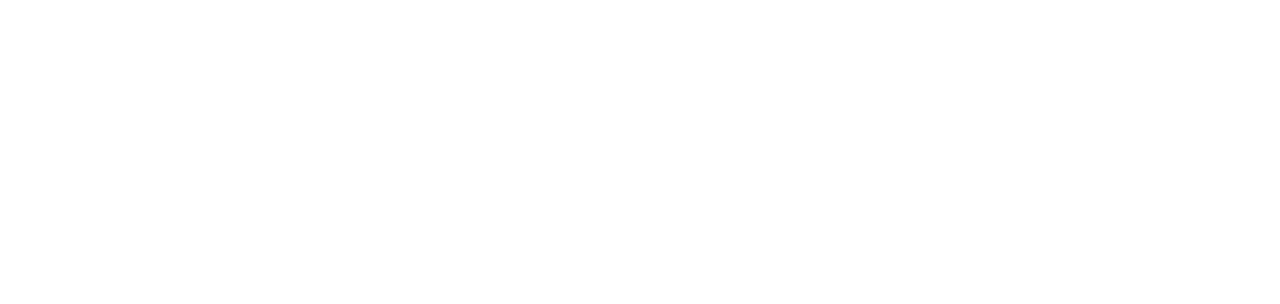
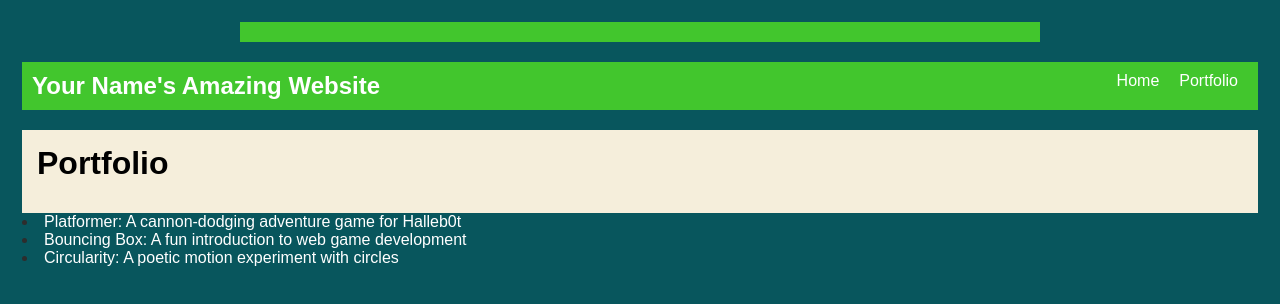
Before and after one commit to zionedomobi-stack/zionedomobi-stack.github.io, a plain HTML site: page portfolio.html in a window 1280 px wide. Drawn offline with Linux system fonts and the light colour scheme.

Commit message:
sssawweee

```diff
--- a/index.html
+++ b/index.html
@@ -1,12 +1,38 @@
 <!DOCTYPE html>
 <html>
   <head>
-    <title>CHANGE ME</title>
+    <title>Zion's Website</title>
+    <link rel="stylesheet" href="style.css" />
   </head>
 
   <body>
     <!-- All content goes here -->
     <div id="all-contents">
+       <nav>
+
+  </nav>
+
+  <main>
+    <!-- Sidebar section -->
+  <div class="sidebar">
+     <img class="sidebar-img" src="IMG_6870.jpeg">
+  </div>
+
+  <!-- Content section -->
+  <div class="content">
+    <h2>Zion Unice</h2>
+  <p>I like to Do makeup</p>
+
+  <!-- Interests section -->
+  <div id="interests">
+    <h3>Interests</h3>
+    <ul>
+      <li>Doing makeup</li>
+      <li>Running</li>
+      <li>Singing</li>
+    </ul>
+  </div>
+  </main>
 
     </div>
   </body>
--- a/portfolio.html
+++ b/portfolio.html
@@ -0,0 +1,58 @@
+<!DOCTYPE html>
+<html>
+  <head>
+    <title>CHANGE ME</title>
+    <link rel="stylesheet" href="style.css" />
+</head>
+
+  <body>
+    <!-- All content goes here -->
+    <div id="all-contents">
+
+    </div>
+  </body>
+</html>
+<head>
+  <title>My Awesome Website</title>
+</head>
+<div id="all-contents">
+  <nav>
+
+  </nav>
+
+  <main>
+
+  </main>
+</div>
+<nav>
+  <h1>Your Name's Amazing Website</h1>
+  <ul id="nav-ul">
+    <li class="nav-li">
+      <a href="index.html">Home</a>
+    </li>
+    <li class="nav-li">
+      <a href="portfolio.html">Portfolio</a>
+    </li>
+  </ul>
+</nav>
+<main>
+  <div class="content">
+    <h1>Portfolio</h1>
+    <ul id="portfolio">
+
+    </ul>
+  </div>
+</main>
+<li>
+  <a href="fsd-projects/platformer/">Platformer: A cannon-dodging adventure game for Halleb0t</a>
+</li>
+<li>
+  <a href="fsd-projects/bouncing-box/">Bouncing Box: A fun introduction to web game development</a>
+</li>
+<li>
+  <a href="fsd-projects/circularity/">Circularity: A poetic motion experiment with circles</a>
+</li>
+<head>
+  <title>Your Name's Website</title>
+  <link rel="stylesheet" href="style.css" />
+</head>
--- a/style.css
+++ b/style.css
@@ -0,0 +1,103 @@
+body {
+    background: rgb(8, 86, 93);
+    color: rgb(45, 45, 45);
+    padding: 14px;
+    font-family: Arial, sans-serif;
+}
+
+#all-contents {
+    max-width: 800px;
+    margin: auto;
+}
+
+/* navigation menu */
+nav {
+    background: rgb(66, 198, 45);
+    margin: 0 auto;
+    display: flex;
+    padding: 10px;
+}
+
+h1 {
+    display: flex;
+    align-items: center;
+    color: white;
+    flex: 1;
+    margin: 0;
+}
+
+#nav-ul {
+    list-style-type: none;
+    margin: 0;
+    padding: 0;
+    display: flex;
+}
+
+.nav-li {
+    display: inline-block;
+    padding: 0 10px;
+}
+
+a {
+    text-decoration: none;
+    color: #fff;
+}
+
+/* main container area beneath menu */
+main {
+    background: rgb(245, 238, 219);
+    display: flex;
+    margin-top: 20px;
+}
+
+.sidebar {
+    margin-right: 25px;
+    padding: 10px;
+}
+
+.sidebar-img {
+    width: 200px;
+}
+
+.content {
+    flex: 1;
+    padding: 15px;
+}
+
+/* interests section styles */
+#interests {
+    border: 4px silver ridge;
+    padding: 8px;
+    margin-top: 20px;
+}
+
+h2, h3 {
+    margin: 0px;
+}
+
+
+/* Portfolio styles */
+.content h1 {
+  color: black;
+}
+
+#portfolio {
+  list-style-type: none;
+  padding-left: 0;
+}
+
+#portfolio li {
+  background: #fff;
+  padding: 10px;
+  border-radius: 10px;
+  margin-bottom: 10px;
+}
+
+#portfolio li:hover {
+  background: #eee;
+}
+
+#portfolio a {
+  text-decoration: none;
+  color: #454545;
+}
```
